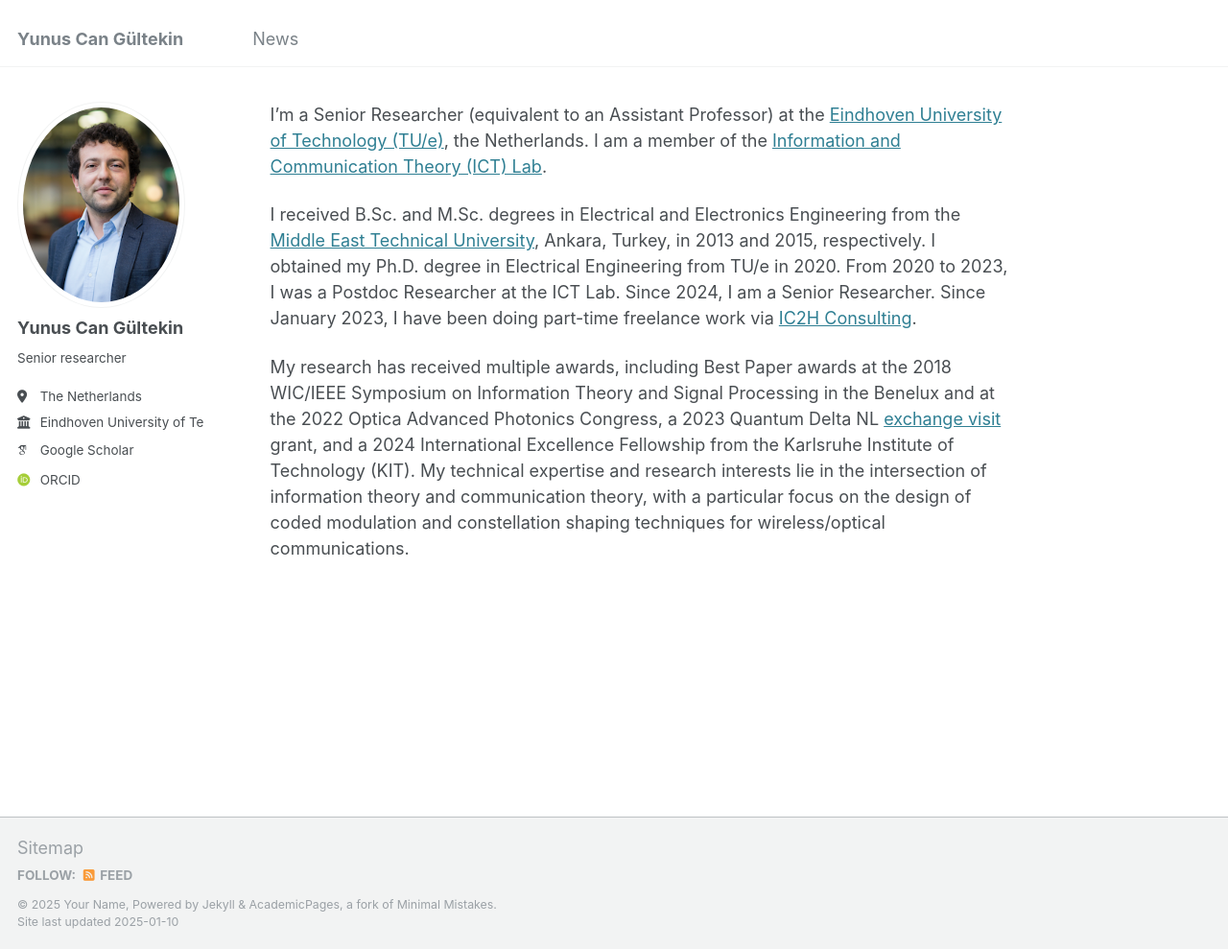
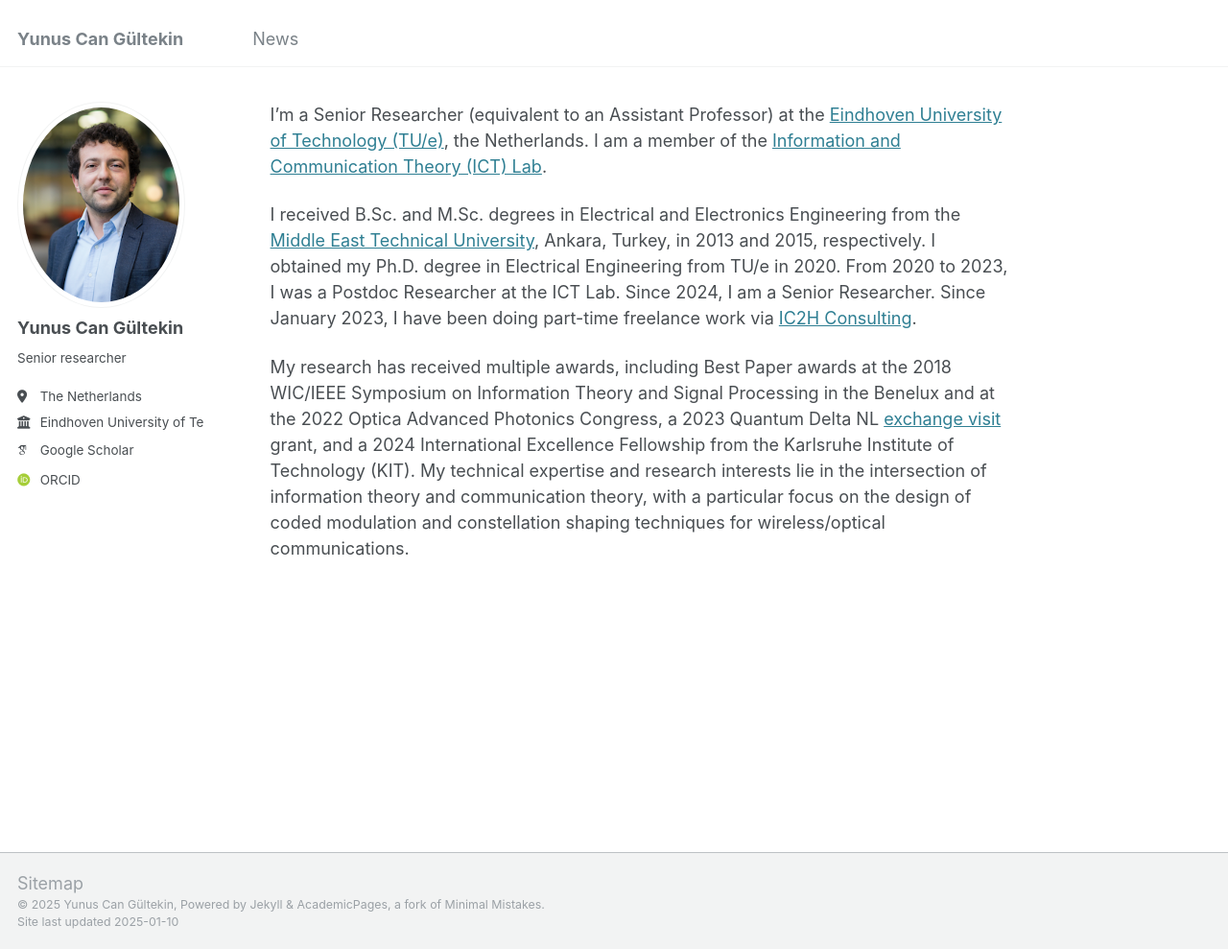
Before and after one commit to ycgultekin/ycgultekin.github.io, a Jekyll site: the page built from _pages/about.md, in a window 1280 px wide and 989 px high. Shown: the whole window at 96% size. Built offline with Jekyll 4.4.1, drawn with Linux system fonts in a browser that asks for light colours; some web fonts are replaced.

Commit message:
remove RSS

```diff
--- a/_config.yml
+++ b/_config.yml
@@ -10,7 +10,7 @@
 locale                   : "en-US"
 title                    : "Yunus Can Gültekin"
 title_separator          : "-"
-name                     : &name "Your Name"
+name                     : &name "Yunus Can Gültekin"
 description              : &description "personal description"
 url                      : https://ycgultekin.github.io/ # the base hostname & protocol for your site e.g. "https://[your GitHub username].github.io"
 baseurl                  : "" # the subpath of your site, e.g. "/blog"
@@ -117,7 +117,7 @@
       options:
         format           : "iso8601" # "iso8601" (default), "timestamp-seconds", "timestamp-milliseconds"
 atom_feed:
-  hide                   : false     # change to true to hide the RSS feed in the footer
+  hide                   : true     # change to true to hide the RSS feed in the footer
   path                   : # blank (default) uses feed.xml
 
 
```
